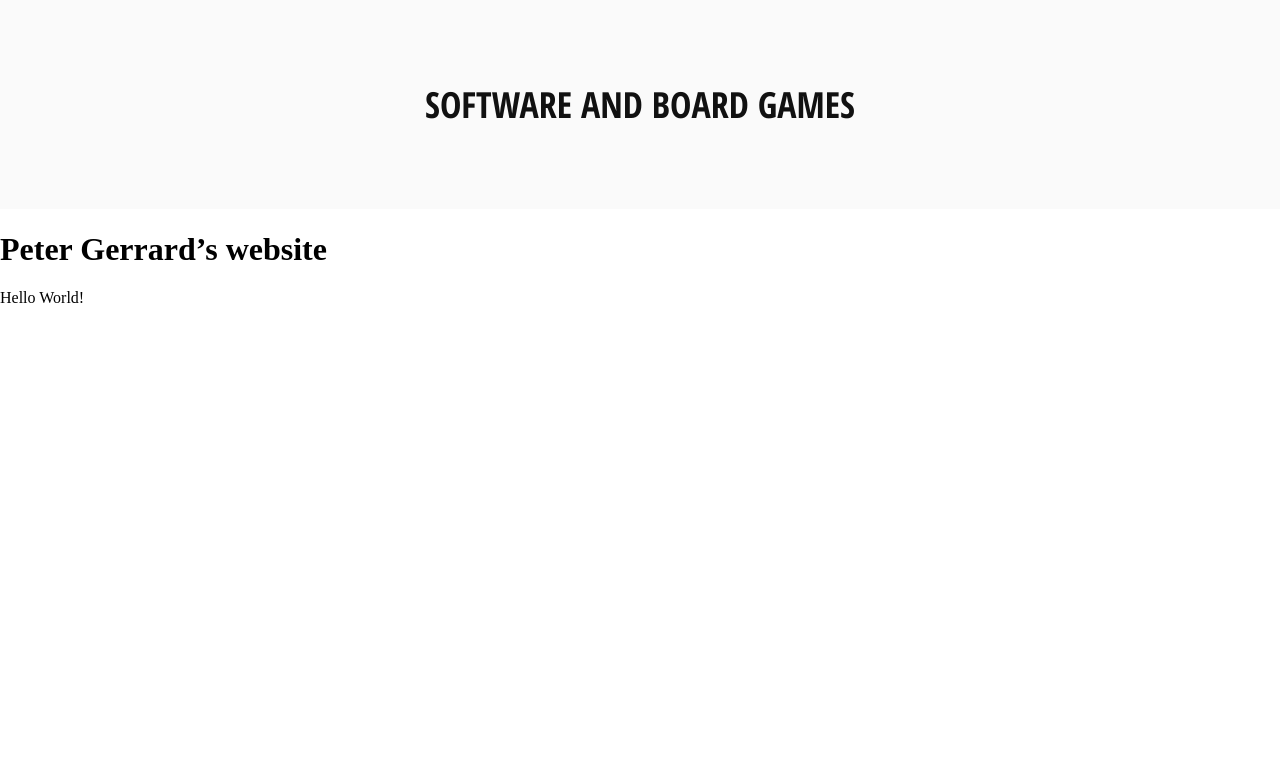
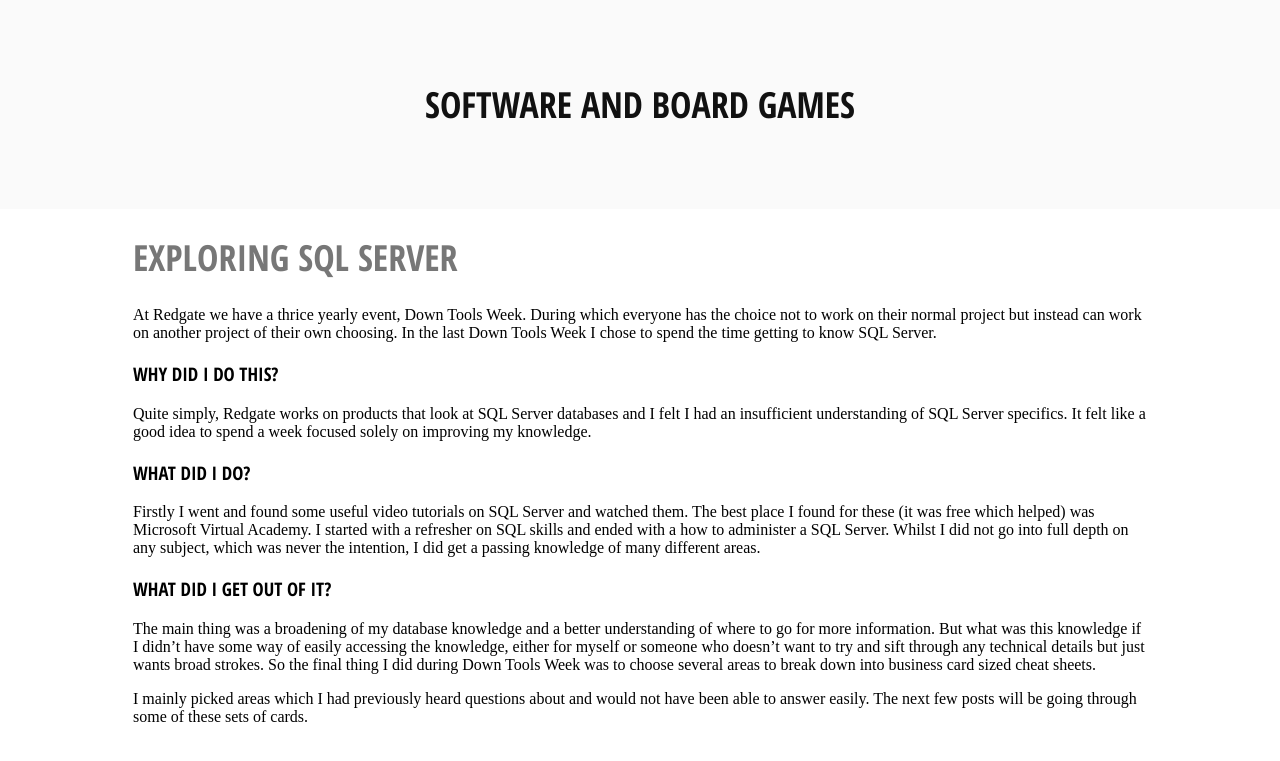
Before and after one commit to PeterGerrard/peterlgerrard.co.uk, a Jekyll site: the page built from index.html, in a window 1280 px wide. Shown: the top 761 px of the page. Built offline with Jekyll 4.4.1, drawn with Linux system fonts in a browser that asks for light colours; our own code applies the rules of GitHub Pages for plain Markdown files.

Commit message:
Add post 1 and start styling

```diff
--- a/_layouts/default.html
+++ b/_layouts/default.html
@@ -2,12 +2,14 @@
 <html>
   <head>
     <meta charset="utf-8">
-    <title>{{ site.title }}</title>
+    <title>{% if page.title %}{{ page.title }} - {% endif %}{{ site.title }}</title>
     <link rel="stylesheet" href="/assets/css/styles.css">
     <meta http-equiv="X-Clacks-Overhead" content="GNU Terry Pratchett">
   </head>
   <body>
       {% include header.html %}
-    {{ content }}
+      <div id="content">
+        {{ content }}
+      </div>
   </body>
 </html>
--- /dev/null
+++ b/_layouts/post.html
@@ -0,0 +1,6 @@
+---
+layout: default
+---
+<h1 class="blog-title">{{ page.title }}</h1>
+
+{{ content }}
--- /dev/null
+++ b/_posts/2015-05-29-exploring-sql-server.md
@@ -0,0 +1,16 @@
+---
+layout: post
+tags: [Down Tools Week, SQL Server]
+---
+At Redgate we have a thrice yearly event, Down Tools Week. During which everyone has the choice not to work on their normal project but instead can work on another project of their own choosing. In the last Down Tools Week I chose to spend the time getting to know SQL Server.
+
+### Why did I do this?
+Quite simply, Redgate works on products that look at SQL Server databases and I felt I had an insufficient understanding of SQL Server specifics. It felt like a good idea to spend a week focused solely on improving my knowledge.
+
+### What did I do?
+Firstly I went and found some useful video tutorials on SQL Server and watched them. The best place I found for these (it was free which helped) was Microsoft Virtual Academy. I started with a refresher on SQL skills and ended with a how to administer a SQL Server. Whilst I did not go into full depth on any subject, which was never the intention, I did get a passing knowledge of many different areas.
+
+### What did I get out of it?
+The main thing was a broadening of my database knowledge and a better understanding of where to go for more information. But what was this knowledge if I didn’t have some way of easily accessing the knowledge, either for myself or someone who doesn’t want to try and sift through any technical details but just wants broad strokes. So the final thing I did during Down Tools Week was to choose several areas to break down into business card sized cheat sheets.
+
+I mainly picked areas which I had previously heard questions about and would not have been able to answer easily. The next few posts will be going through some of these sets of cards.
--- a/_sass/main.scss
+++ b/_sass/main.scss
@@ -1,4 +1,5 @@
 $black: #111;
+$grey: #777;
 $light-grey: #fafafa;
 
 @import url('https://fonts.googleapis.com/css?family=Open+Sans+Condensed:700&display=swap');
@@ -7,9 +8,13 @@ header {
     text-align: center;
     padding: 56px;
     background-color: $light-grey;
+}
 
 h1 {
     font-size: 36px;
+}
+
+h1, h2, h3, h4, h5, h6 {
     clear: both;
     font-family: "Open Sans Condensed", sans-serif;
     font-weight: bold;
@@ -20,8 +25,17 @@ header {
         text-decoration: none;
     }
 }
+
+.blog-title {
+    a {
+        color: $grey;
+    }
 }
 
 body {
     margin: 0;
 }
+
+#content {
+    margin: 5px calc(5px + 10vw);
+}
--- /dev/null
+++ b/index.html
@@ -0,0 +1,7 @@
+---
+layout: default
+---
+{% for post in site.posts %}
+  <h1 class="blog-title"><a href="{{ post.url }}">{{ post.title }}</a></h1>
+  {{ post.content }}
+{% endfor %}
--- a/index.md
+++ /dev/null
@@ -1,6 +0,0 @@
----
-layout: default
----
-# Peter Gerrard's website
-
-Hello World!
```
Also changed, not shown: blog.html (added, +13 -0 lines). Lines whose indentation alone changed are shown as unchanged.
